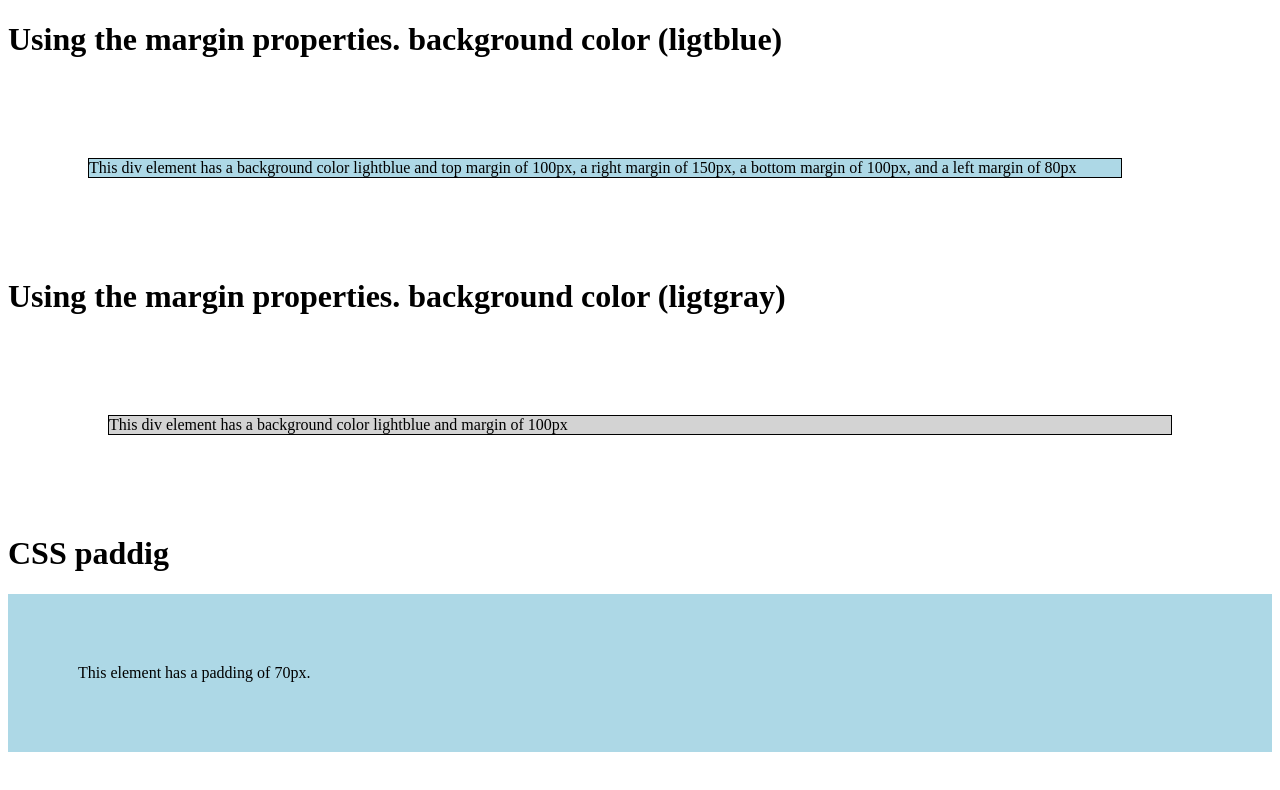
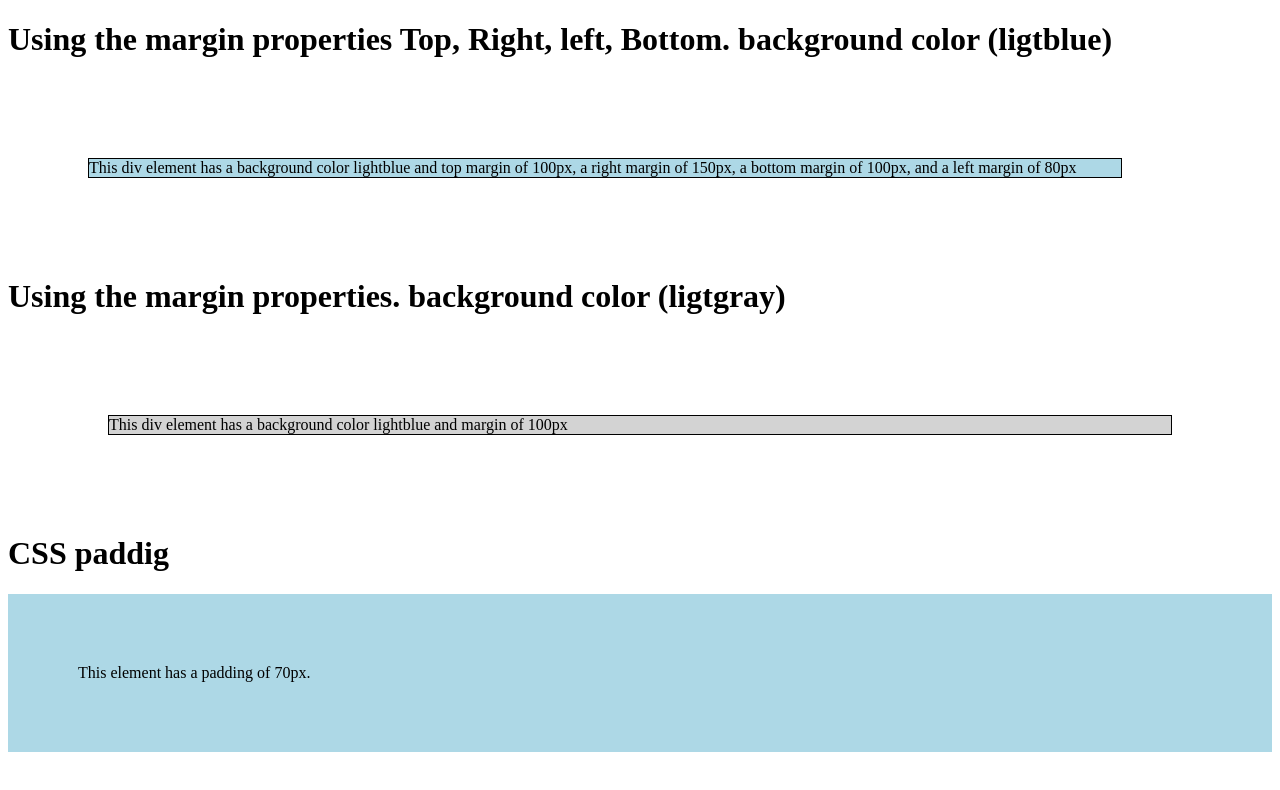
Before and after one commit to SanaulHawk01/Margin-and-padding, a plain HTML site: page index.html in a window 1280 px wide. Drawn offline with Linux system fonts and the light colour scheme.

Commit message:
Update index.html

```diff
--- a/index.html
+++ b/index.html
@@ -7,7 +7,7 @@
 	<link rel="stylesheet" href="css/style.css">
 </head>
 <body>
-	<h1>Using the margin properties. background color (ligtblue)</h1>
+	<h1>Using the margin properties Top, Right, left, Bottom. background color (ligtblue)</h1>
 
 	<div class="box margin-trlb lightblue">This div element has a background color lightblue and top margin of 100px, a right margin of 150px, a bottom margin of 100px, and a left margin of 80px</div>
 
```
